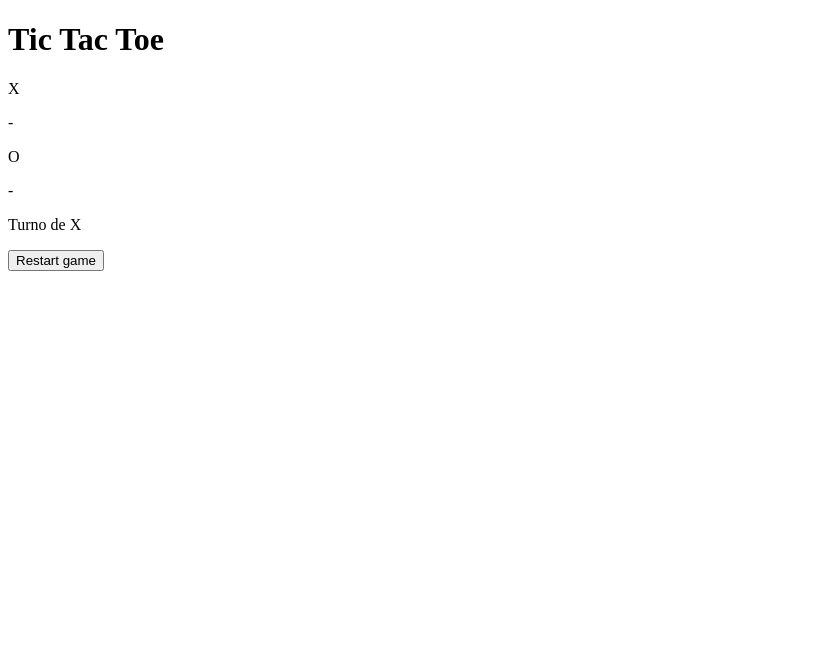
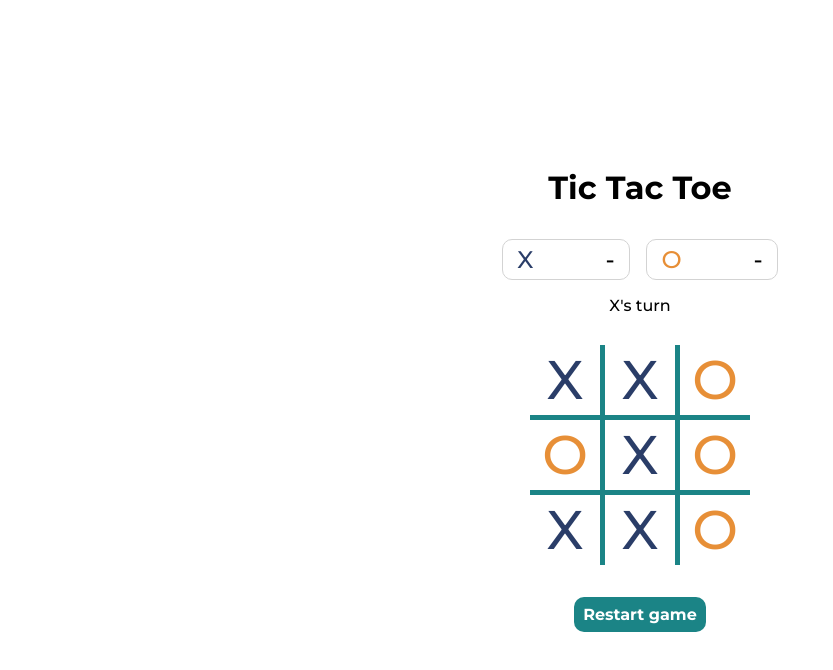
Before and after one commit to dialejo24/Tic-Tac-Toe-Game, a plain HTML site: page index.html in a window 1280 px wide. Shown: the whole page, without its empty margins (0-833 px from the left). Drawn offline with Linux system fonts and the light colour scheme.

Commit message:
Complete css styling

```diff
--- a/index.html
+++ b/index.html
@@ -11,32 +11,32 @@
     <div class="container">
         <main>
             <h1>Tic Tac Toe</h1>
-            <div class="score-board">
+            <div class="scoreboard">
                 <div class="x-player">
-                    <p>X</p>
+                    <p class="x">X</p>
                     <p class="score">-</p>
                 </div>
                 <div class="o-player">
-                    <p>O</p>
+                    <p class="o">O</p>
                     <p class="score">-</p>
                 </div>
             </div>
             <div class="turn">
-                <p>Turno de <span class="player's turn">X</span></p>
+                <p><span class="player's turn">X</span>'s turn</p>
             </div>
             <div class="gameboard">
-                <div></div>
-                <div></div>
-                <div></div>
-                <div></div>
-                <div></div>
-                <div></div>
-                <div></div>
-                <div></div>
-                <div></div>
+                <div class="x">X</div>
+                <div class="x">X</div>
+                <div class="o">O</div>
+                <div class="o">O</div>
+                <div class="x">X</div>
+                <div class="o">O</div>
+                <div class="x">X</div>
+                <div class="x">X</div>
+                <div class="o">O</div>
             </div>
-            <div>
-                <button class="restart">Restart game</button>
+            <div class="restart">
+                <button>Restart game</button>
             </div>
         </main>
     </div>
--- a/style.css
+++ b/style.css
@@ -0,0 +1,88 @@
+@import url('https://fonts.googleapis.com/css2?family=Montserrat:wght@500;700&display=swap');
+
+*,
+*::before,
+*::after {
+    box-sizing: border-box;
+    margin: 0;
+    padding: 0;
+}
+
+body {
+    display: flex;
+    align-items: center;
+    justify-content: center;
+    min-height: 100vh;
+    font-family: 'Montserrat', serif;
+    padding: 2em 1em;
+}
+
+main {
+    display: grid;
+    justify-items: center;
+    row-gap: 1em;
+}
+
+h1 {
+    margin-bottom:.5em;
+}
+
+.scoreboard {
+    display: flex;
+    gap:1em;
+    justify-content: center;
+}
+
+.o-player,
+.x-player {
+    display: flex;
+    border: 1px solid lightgray;
+    padding: .2em .6em;
+    gap: 3em;
+    border-radius: 10px;
+    font-size: 1.5rem;
+}
+
+.turn > p,
+h1 {
+    text-align: center;
+}
+
+.gameboard {
+    display: grid;
+    width: 220px;
+    grid-template-columns: repeat(3, 70px);
+    grid-template-rows: repeat(3, 70px);
+    background-color:rgb(27, 132, 134 );
+    gap: 5px;
+    margin-top:.9em;
+}
+
+.gameboard > div {
+    background-color: white;
+    display: flex;
+    align-items: center;
+    justify-content: center;
+    font-size:3.4rem;
+}
+
+.x {
+    color:rgb(42, 61, 104 );
+}
+
+.o {
+    color:rgb(231, 143, 55 );
+}
+
+.restart > button {
+    font-family: 'Montserrat', serif;
+    background-color:rgb(27, 132, 134 );
+    border:none;
+    border-radius: 10px;
+    padding:.5em .6em;
+    color:white;
+    font-weight: bold;
+    font-size:1rem;
+    cursor:pointer;
+    margin-top:1em;
+}
```
